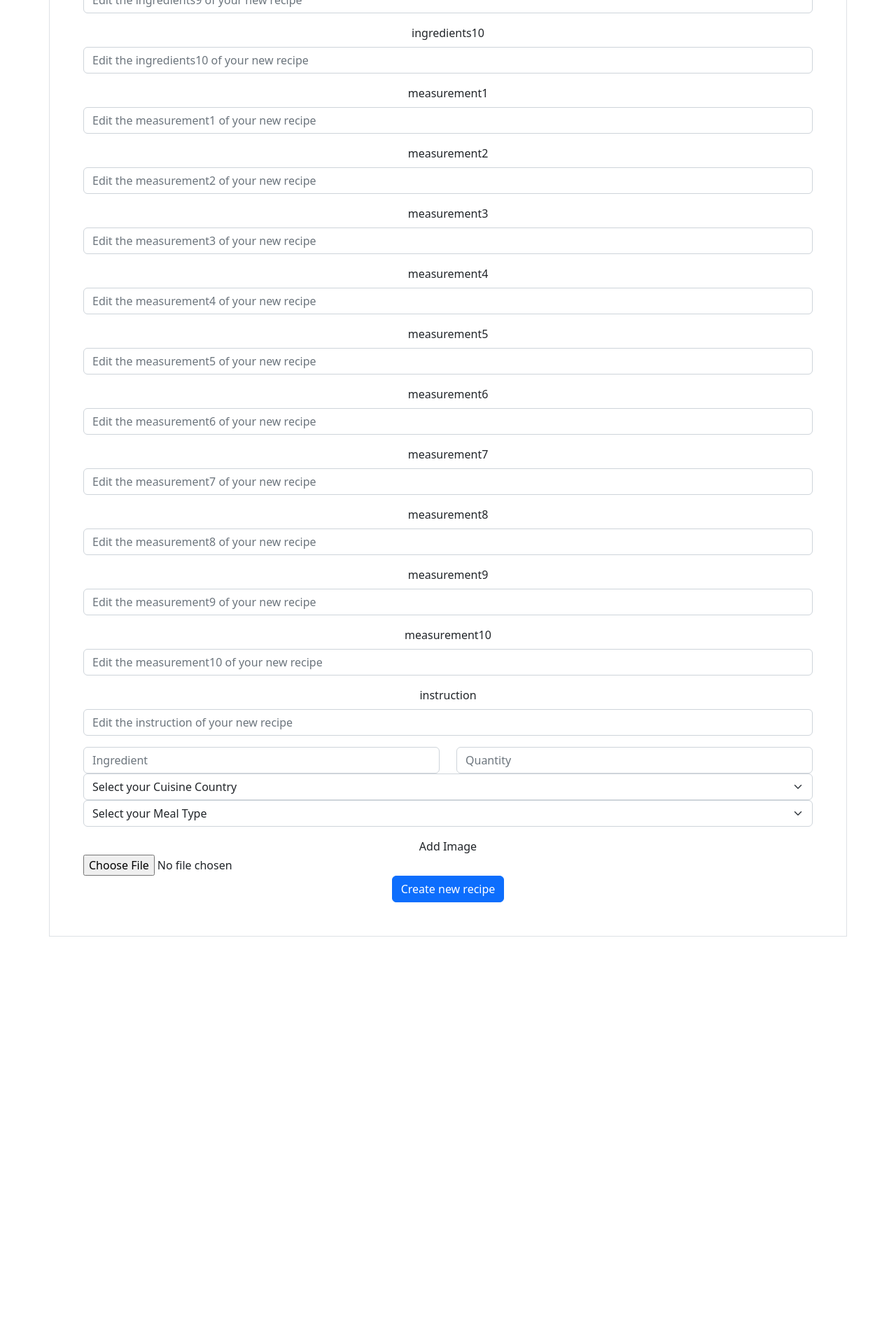
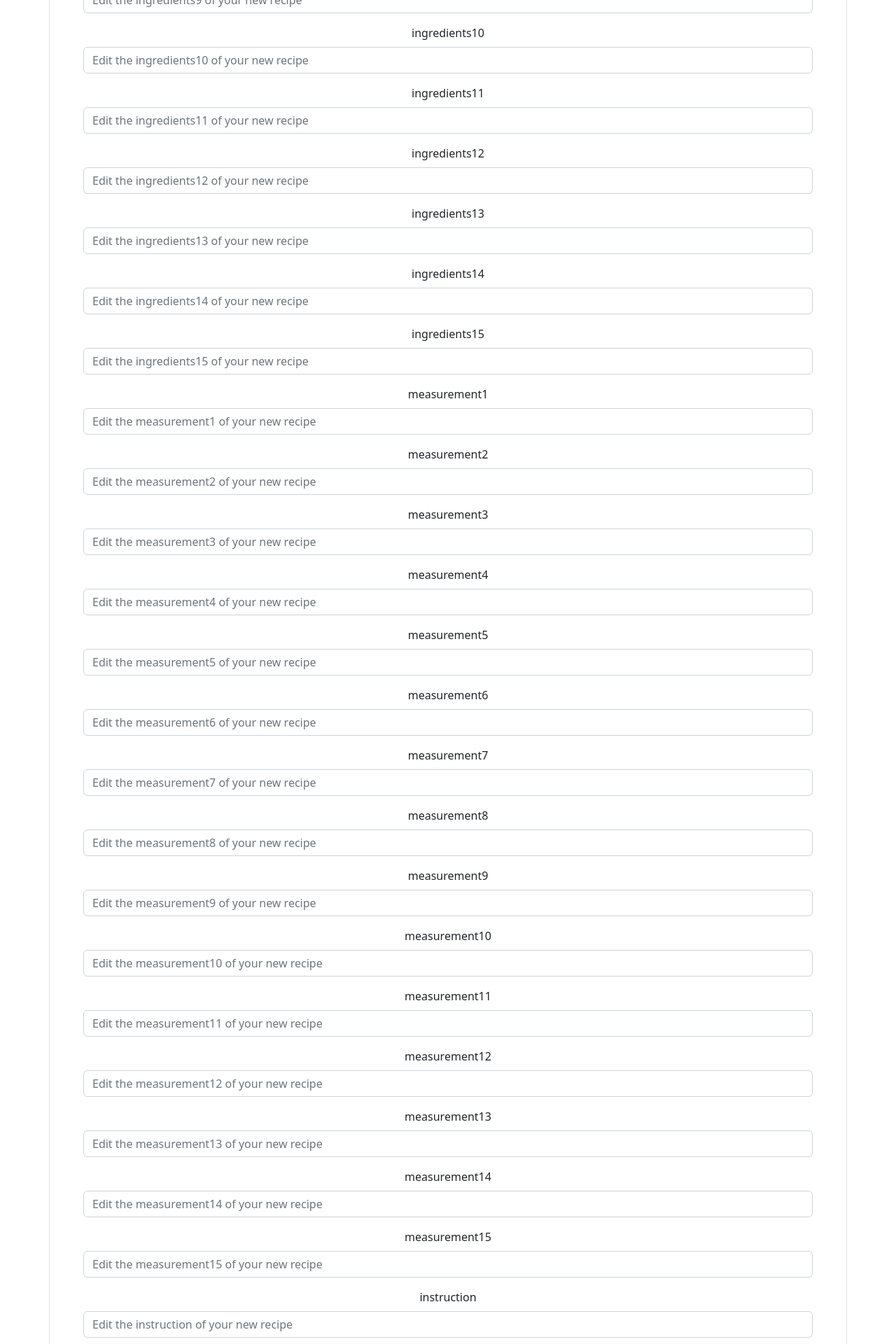
Before and after one commit to mdidomizio/Final-Project---Adelya-Miriam-Fatima, a React (Create React App) app: page /addRecipe in a window 1280 px wide. Shown: the part 1060-2980 px from the top of the page at 70% size. Before the commit the page ends 2398 px from the top, so only its background shows below. Built offline with nearby package versions, Linux system fonts and the light colour scheme; what yup-password would draw is missing.

Commit message:
reviewed the field in the form and aligned with the field in the database

```diff
--- a/src/components/AddRecipeForm.js
+++ b/src/components/AddRecipeForm.js
@@ -27,6 +27,11 @@ const AddRecipeForm = (props) => {
       ingredients8: "",
       ingredients9: "",
       ingredients10: "",
+      ingredients11: "",
+      ingredients12: "",
+      ingredients13: "",
+      ingredients14: "",
+      ingredients15: "",
       measurement1: "",
       measurement2: "",
       measurement3: "",
@@ -37,6 +42,11 @@ const AddRecipeForm = (props) => {
       measurement8: "",
       measurement9: "",
       measurement10: "",
+      measurement11: "",
+      measurement12: "",
+      measurement13: "",
+      measurement14: "",
+      measurement15: "",
       instruction: "",
       url: "",
     },
```
